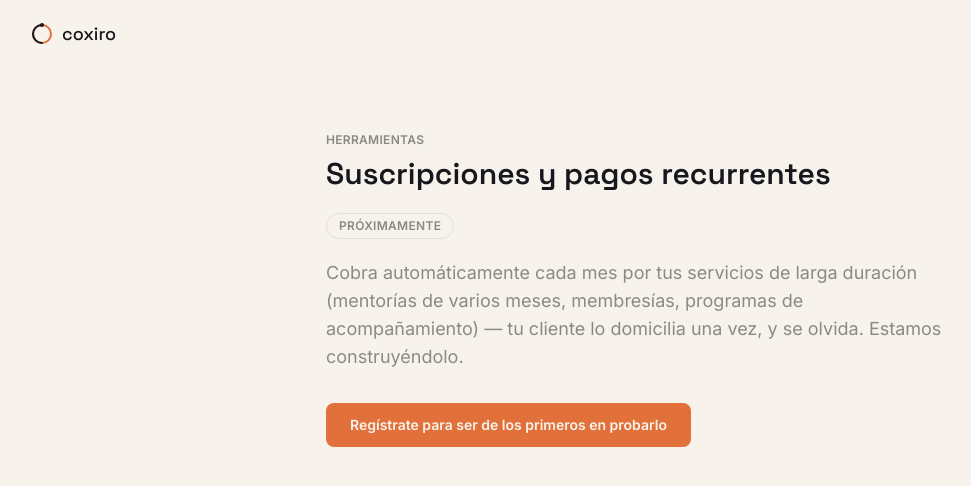
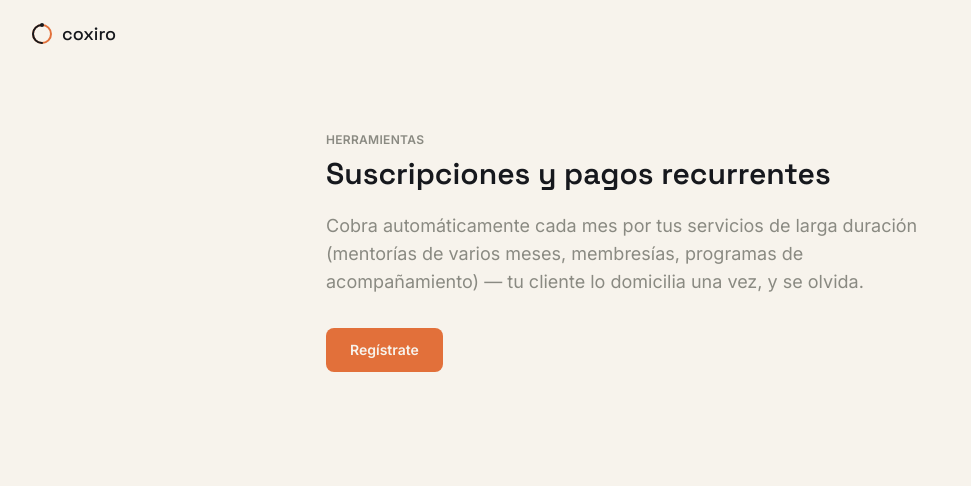
Before and after one commit to jennyanne919-pixel/COXIRO, a Next.js app: page /herramientas/suscripciones in a window 1280 px wide. Shown: the top 486 px of the page, without its empty margins (2-973 px from the left). Built offline with nearby package versions, Linux system fonts and the light colour scheme.

Commit message:
Suscripciones ya disponible: quitar proximamente y ajustar boton

```diff
--- a/app/herramientas/suscripciones/page.tsx
+++ b/app/herramientas/suscripciones/page.tsx
@@ -16,20 +16,16 @@ export default function HerramientaSuscripcionesPage() {
         <h1 className="text-3xl font-display font-semibold mb-5">
           Suscripciones y pagos recurrentes
         </h1>
-        <span className="inline-block mb-5 text-xs font-semibold uppercase tracking-wide text-stone border border-stone/20 rounded-full px-3 py-1">
-          Próximamente
-        </span>
         <p className="text-lg text-stone mb-8">
           Cobra automáticamente cada mes por tus servicios de larga duración
           (mentorías de varios meses, membresías, programas de
           acompañamiento) — tu cliente lo domicilia una vez, y se olvida.
-          Estamos construyéndolo.
         </p>
         <a
           href="/registro"
           className="inline-block rounded-lg bg-copper px-6 py-3 text-sm font-semibold text-paper hover:bg-copper-dark transition"
         >
-          Regístrate para ser de los primeros en probarlo
+          Regístrate
         </a>
       </div>
     </main>
```
